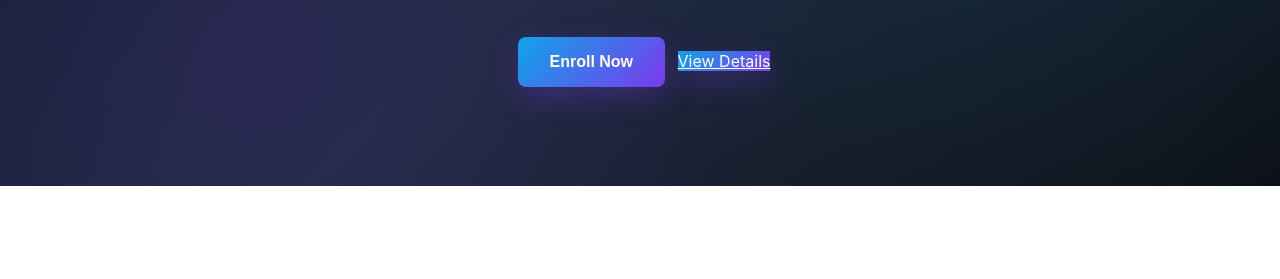
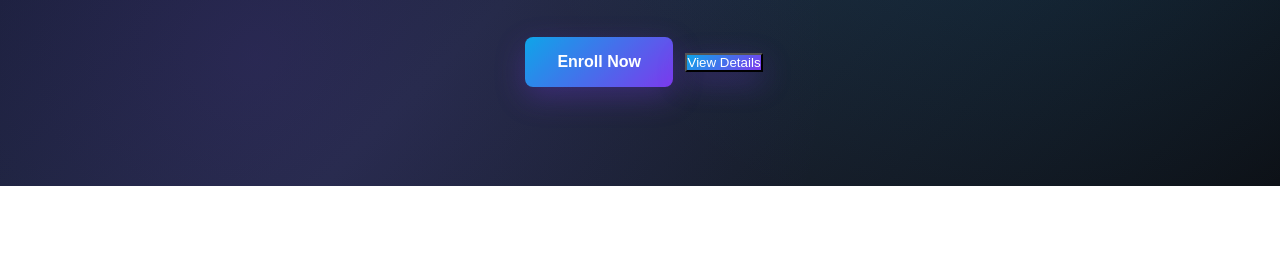
Before and after one commit to tejpalchannel/tuition-classes, a plain HTML site: page index.html in a window 1280 px wide. Shown: the part 454-733 px from the top of the page. Drawn offline with Linux system fonts and the light colour scheme.

Commit message:
Update index.html

```diff
--- a/index.html
+++ b/index.html
@@ -423,9 +423,7 @@
                 Helping students understand concepts clearly, practice regularly, and prepare confidently for their exams.
             </p>
             <button class="btn btn-primary" onclick="document.querySelector('.contact-section').scrollIntoView({behavior: 'smooth'})">Enroll Now</button>
-              <a href="https://darsh-learning-academy.bolt.host/" class="btn-primary">
-  View Details
-</a>
+              <button class="btn-primary" onclick="window.location.href='https://darsh-learning-academy.bolt.host/'">View Details</button>
         </div>
     </section>
 
```
